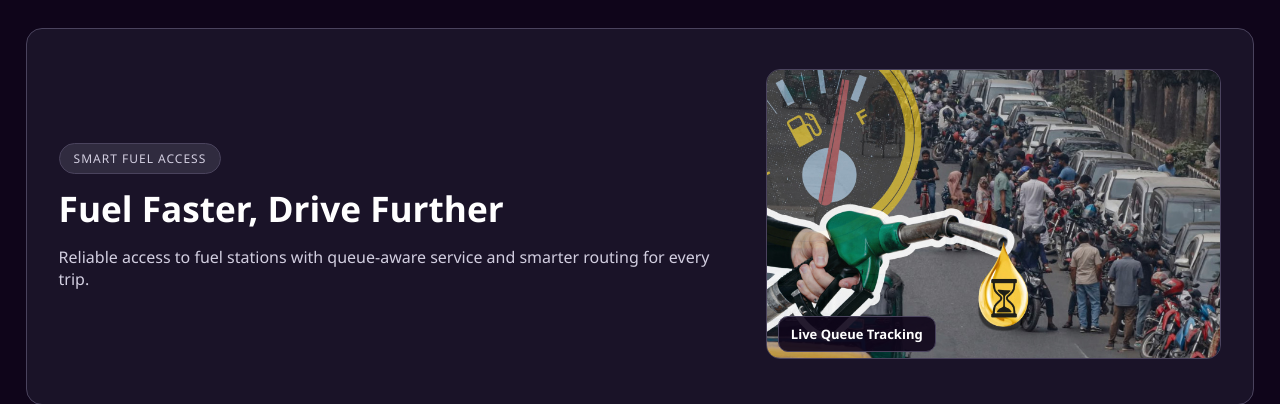
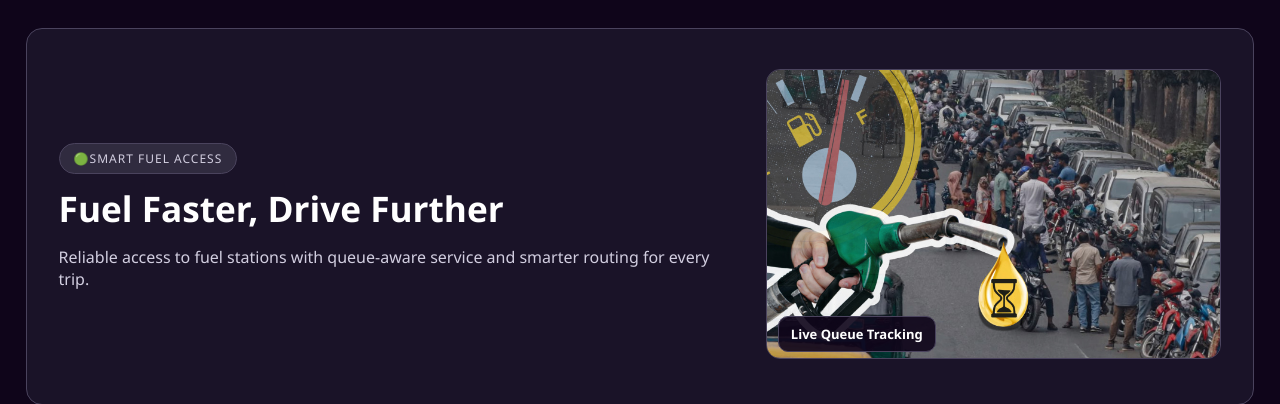
Before and after one commit to Maimun-Hossain/Shohoz-Fuel, a PHP site: page /home.php in a window 1280 px wide. Shown: the part 83-487 px from the top of the page. Run offline with PHP 8.4, Linux system fonts and the light colour scheme; data comes from the database, SQL or seed files in the repository.

```diff
--- a/home.php
+++ b/home.php
@@ -565,7 +565,7 @@ include 'db.php';
     <main>
       <section class="hero">
         <div class="hero-content">
-          <span class="hero-tag">SMART FUEL ACCESS</span>
+          <span class="hero-tag">🟢SMART FUEL ACCESS</span>
           <h1>Fuel Faster, Drive Further</h1>
           <p>
             Reliable access to fuel stations with queue-aware service and
```
